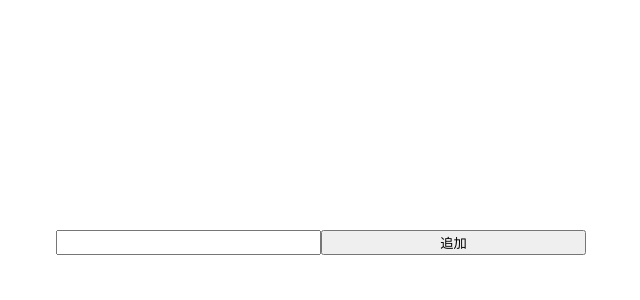
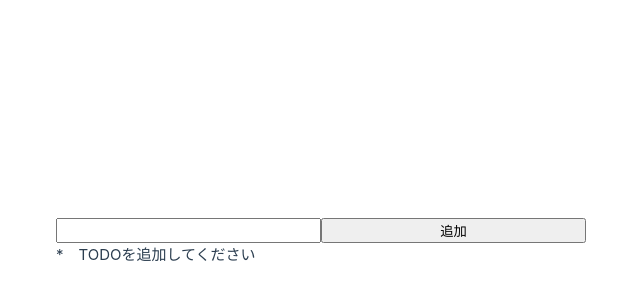
Before and after one commit to TakayaYonekawa/vue-practice, a Vue app: page / in a window 1280 px wide. Shown: the part 158-458 px from the top of the page, without its empty margins (319-959 px from the left). Built offline with nearby package versions, Linux system fonts and the light colour scheme.

Commit message:
TODOを追加してください

```diff
--- a/src/App.vue
+++ b/src/App.vue
@@ -19,7 +19,8 @@ import { ref } from "vue";
   <input type="text" size="30" v-model="newTodo">
   <button @click="addTodo()">追加</button>
 
-  <ul v-show="todos.length > 0">
+  <ul v-if="todos.length > 0">
     <li v-for="(todo, i) in todos" :key="i"> {{todo}} <span @click="removeTodo(i)" style="cursor: pointer;">x</span> </li>
   </ul>
+  <p v-else>*　TODOを追加してください</p>
 </template>
```
